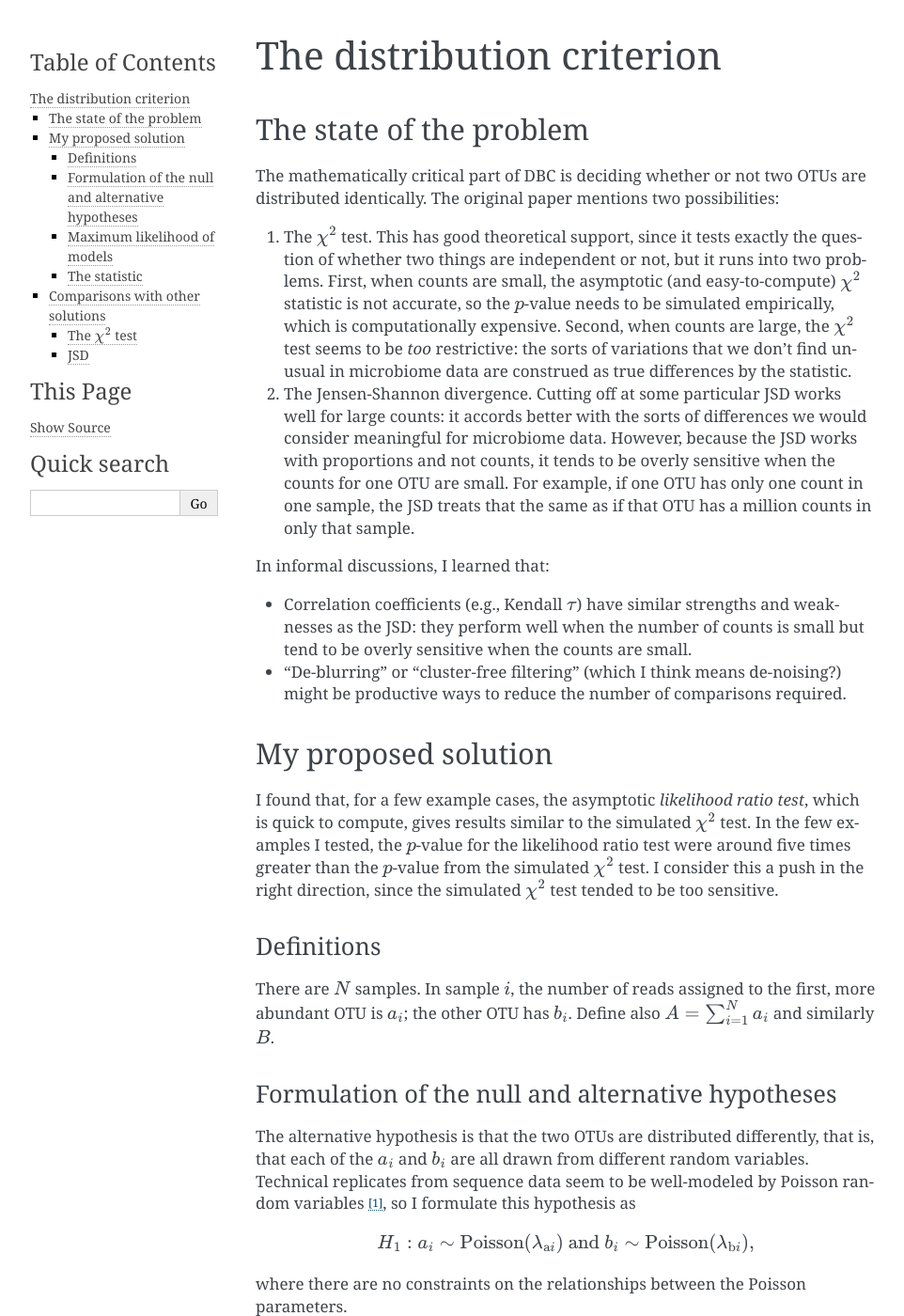
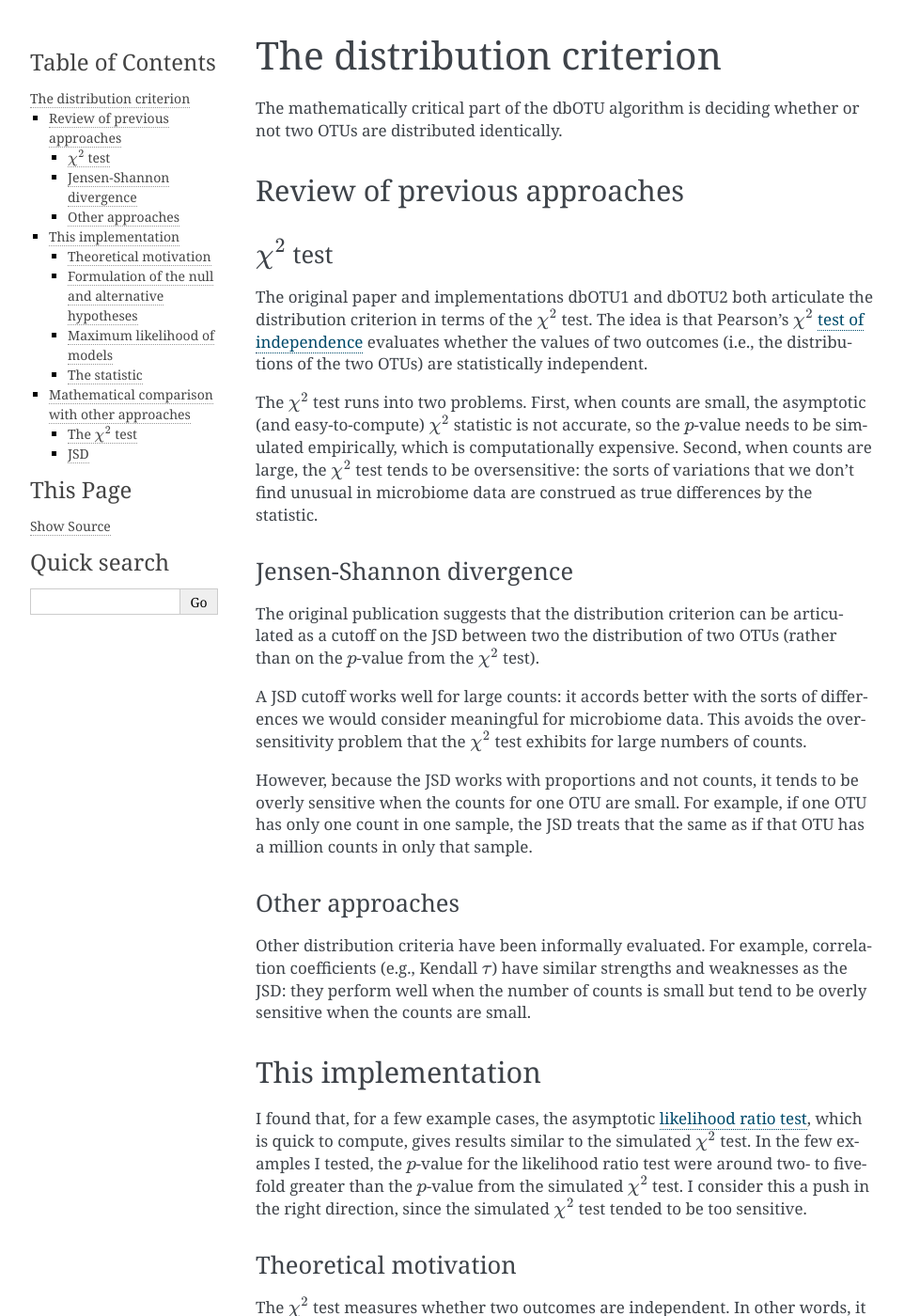
Before and after one commit to swo/dbotu3, a Sphinx documentation site: the page built from doc/source/distribution.rst, in a window 1280 px wide and 1400 px high. Shown: the whole window at 94% size, without its empty margins (148-1110 px from the left). Built offline with Sphinx 7.4.7, drawn with Linux system fonts in a browser that asks for light colours; some of the changed text lies outside the part shown.

Commit message:
reworked & moved docs

```diff
--- a/doc/source/distribution.rst
+++ b/doc/source/distribution.rst
@@ -4,64 +4,100 @@
 The distribution criterion
 ==========================
 
-The state of the problem
-========================
+The mathematically critical part of the dbOTU algorithm is deciding whether or
+not two OTUs are distributed identically.
 
-The mathematically critical part of DBC is deciding whether or not two
-OTUs are distributed identically. The original paper mentions two
-possibilities:
+Review of previous approaches
+=============================
 
-1. The :math:`\chi^2` test. This has good theoretical support, since it
-   tests exactly the question of whether two things are independent or
-   not, but it runs into two problems. First, when counts are small, the
-   asymptotic (and easy-to-compute) :math:`\chi^2` statistic is not
-   accurate, so the :math:`p`-value needs to be simulated empirically,
-   which is computationally expensive. Second, when counts are large,
-   the :math:`\chi^2` test seems to be *too* restrictive: the sorts of
-   variations that we don't find unusual in microbiome data are
-   construed as true differences by the statistic.
-2. The Jensen-Shannon divergence. Cutting off at some particular JSD
-   works well for large counts: it accords better with the sorts of
-   differences we would consider meaningful for microbiome data.
-   However, because the JSD works with proportions and not counts, it
-   tends to be overly sensitive when the counts for one OTU are small.
-   For example, if one OTU has only one count in one sample, the JSD
-   treats that the same as if that OTU has a million counts in only that
-   sample.
+:math:`\chi^2` test
+-------------------
 
-In informal discussions, I learned that:
+The original paper and implementations dbOTU1 and dbOTU2 both articulate
+the distribution criterion in terms of the :math:`\chi^2` test. The idea
+is that Pearson's :math:`\chi^2` `test of independence <https://en.wikipedia.org/wiki/Pearson%27s_chi-squared_test#Test_of_independence>`_
+evaluates whether the values of two outcomes (i.e., the distributions of
+the two OTUs) are statistically independent.
 
--  Correlation coefficients (e.g., Kendall :math:`\tau`) have similar
-   strengths and weaknesses as the JSD: they perform well when the
-   number of counts is small but tend to be overly sensitive when the
-   counts are small.
--  "De-blurring" or "cluster-free filtering" (which I think means
-   de-noising?) might be productive ways to reduce the number of
-   comparisons required.
+The :math:`\chi^2` test runs into two problems. First, when counts are small, the
+asymptotic (and easy-to-compute) :math:`\chi^2` statistic is not
+accurate, so the :math:`p`-value needs to be simulated empirically,
+which is computationally expensive. Second, when counts are large,
+the :math:`\chi^2` test tends to be oversensitive: the sorts of
+variations that we don't find unusual in microbiome data are
+construed as true differences by the statistic.
 
-My proposed solution
-====================
+Jensen-Shannon divergence
+-------------------------
 
-I found that, for a few example cases, the asymptotic *likelihood ratio
-test*, which is quick to compute, gives results similar to the simulated
+The original publication suggests that the distribution criterion can
+be articulated as a cutoff on the JSD between two the distribution of
+two OTUs (rather than on the :math:`p`-value from the :math:`\chi^2` test).
+
+A JSD cutoff works well for large counts: it accords better with the sorts of
+differences we would consider meaningful for microbiome data. This avoids
+the oversensitivity problem that the :math:`\chi^2` test exhibits for
+large numbers of counts.
+
+However, because the JSD works with proportions and not counts, it
+tends to be overly sensitive when the counts for one OTU are small.
+For example, if one OTU has only one count in one sample, the JSD
+treats that the same as if that OTU has a million counts in only that
+sample.
+
+Other approaches
+----------------
+
+Other distribution criteria have been informally evaluated. For example,
+correlation coefficients (e.g., Kendall :math:`\tau`) have similar
+strengths and weaknesses as the JSD: they perform well when the
+number of counts is small but tend to be overly sensitive when the
+counts are small.
+
+This implementation
+===================
+
+I found that, for a few example cases, the asymptotic
+`likelihood ratio test <https://en.wikipedia.org/wiki/Likelihood-ratio_test>`_,
+which is quick to compute, gives results similar to the simulated
 :math:`\chi^2` test. In the few examples I tested, the :math:`p`-value
-for the likelihood ratio test were around five times greater than the
+for the likelihood ratio test were around two- to five-fold greater than the
 :math:`p`-value from the simulated :math:`\chi^2` test. I consider this
 a push in the right direction, since the simulated :math:`\chi^2` test
 tended to be too sensitive.
 
-Definitions
------------
+Theoretical motivation
+----------------------
 
-There are :math:`N` samples. In sample :math:`i`, the number of reads
-assigned to the first, more abundant OTU is :math:`a_i`; the other OTU
-has :math:`b_i`. Define also :math:`A = \sum_{i=1}^N a_i` and similarly
-:math:`B`.
+The :math:`\chi^2` test measures whether two outcomes are independent.
+In other words, it asks, given that the sequence has some total number
+of counts, what is the probability that those counts would have been
+distributed across samples in the same way that the potential parent OTU's
+counts were distributed?
+
+This formulation of the question is theoretically unpleasant because
+this is not how sequence counts are distributed. It is not that a sequence
+gets some total number of counts and those counts get distributed across
+samples. Instead, each sample gets a total number of counts (based on
+its fractional representation in the library and the depth of sequencing),
+and that sample's counts get distributed among the sequences in that sample.
+
+The likelihood ratio test evaluates a more natural description of
+the question of ecologically identical distributions: allowing for some
+Poisson error, is it more likely that the relative abundance of the
+candidate sequence in each sample is proportional to the relative abundance
+of the OTU in each sample (where the constant of proportionality is the
+same for all samples)?
 
 Formulation of the null and alternative hypotheses
 --------------------------------------------------
 
-The alternative hypothesis is that the two OTUs are distributed
+First, some definitions. There are :math:`N` samples. In sample :math:`i`, the number of reads
+assigned to the more abundant OTU is :math:`a_i`; the candidate sequence
+has :math:`b_i`. Define also :math:`A = \sum_{i=1}^N a_i` and similarly
+:math:`B`.
+
+The alternative hypothesis is that the OTU and sequence are distributed
 differently, that is, that each of the :math:`a_i` and :math:`b_i` are
 all drawn from different random variables. Technical replicates from
 sequence data seem to be well-modeled by Poisson random variables [1]_,
@@ -74,9 +110,9 @@ so I formulate this hypothesis as
 where there are no constraints on the relationships between the Poisson
 parameters.
 
-The null model asserts that there is some relationship between the two
-OTUs, specifically that second OTU is distributed "the same as" the
-first one, just rescaled to some lower abundance. I articulate this as
+The null model asserts that there is some relationship between the sequence
+and the OTU, specifically that candidate sequence is distributed "the same as" the
+OTU, just rescaled to some lower abundance. I articulate this as
 
 .. math::
 
@@ -85,8 +121,8 @@ first one, just rescaled to some lower abundance. I articulate this as
 that is, that the :math:`a_i` are all free to be distributed
 differently from one another, but each :math:`b_i` is constrained to be
 distributed according a Poisson random variable that has the same mean
-as :math:`a_i`'s random variable, just rescaled by some common scaling
-factor :math:`\sigma`. (Because the second OTU is less abundant, we
+as the random variable corresponding to :math:`a_i`, just rescaled by some common scaling
+factor :math:`\sigma`. (Because the sequence is less abundant than the OTU, we
 expect that :math:`0 < \sigma < 1`.)
 
 Maximum likelihood of models
@@ -99,7 +135,7 @@ that :math:`\lambda_{\mathrm{a}i} = a_i` and
 the Poisson parameters are just the single number that distribution
 produces. For the null hypothesis, we find that
 :math:`\sigma = \frac{B}{A}`, i.e., the scaling factor is just the ratio
-of the total counts for the two OTUs, and
+of the total counts for the sequence and OTU, and
 
 .. math::
 
@@ -136,13 +172,13 @@ The likelihood ratio test uses the statistic
 is distributed according to a :math:`\chi^2` distribution with
 :math:`(N - 1)` degrees of freedom. (This is the difference in the
 number of parameters in the two models: the alternative has :math:`2N`,
-i.e., one for each OTU and sample, and the null has :math:`N + 1`, one
+i.e., one for the OTU and the sequence in each sample, and the null has :math:`N + 1`, one
 for each sample and the scaling factor :math:`\sigma`.) The cumulative
 distribution function of :math:`\chi^2` at :math:`\Lambda` is easy to
 compute.
 
-Comparisons with other solutions
-================================
+Mathematical comparison with other approaches
+=============================================
 
 The :math:`\chi^2` test
 -----------------------
```
Also changed, not shown: other parts of doc/source/distribution.rst (+2 -2 lines), README.md (+11 -41 lines), doc/source/dbotu.rst (+5 -2 lines), doc/source/development.rst (added, +17 -0 lines), doc/source/genetic.rst (+35 -24 lines), doc/source/getting-started.rst (added, +72 -0 lines), doc/source/index.rst (+5 -2 lines).
